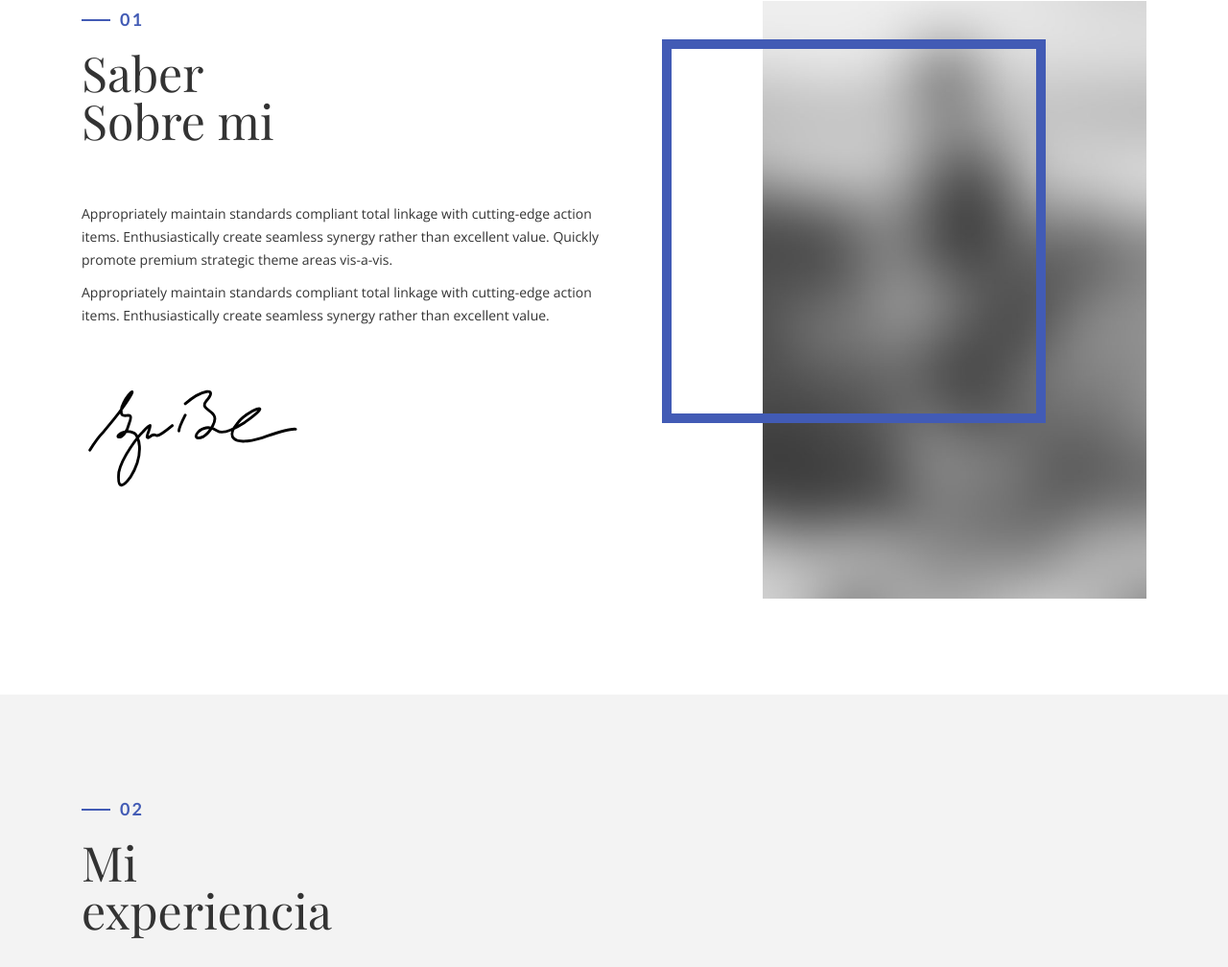
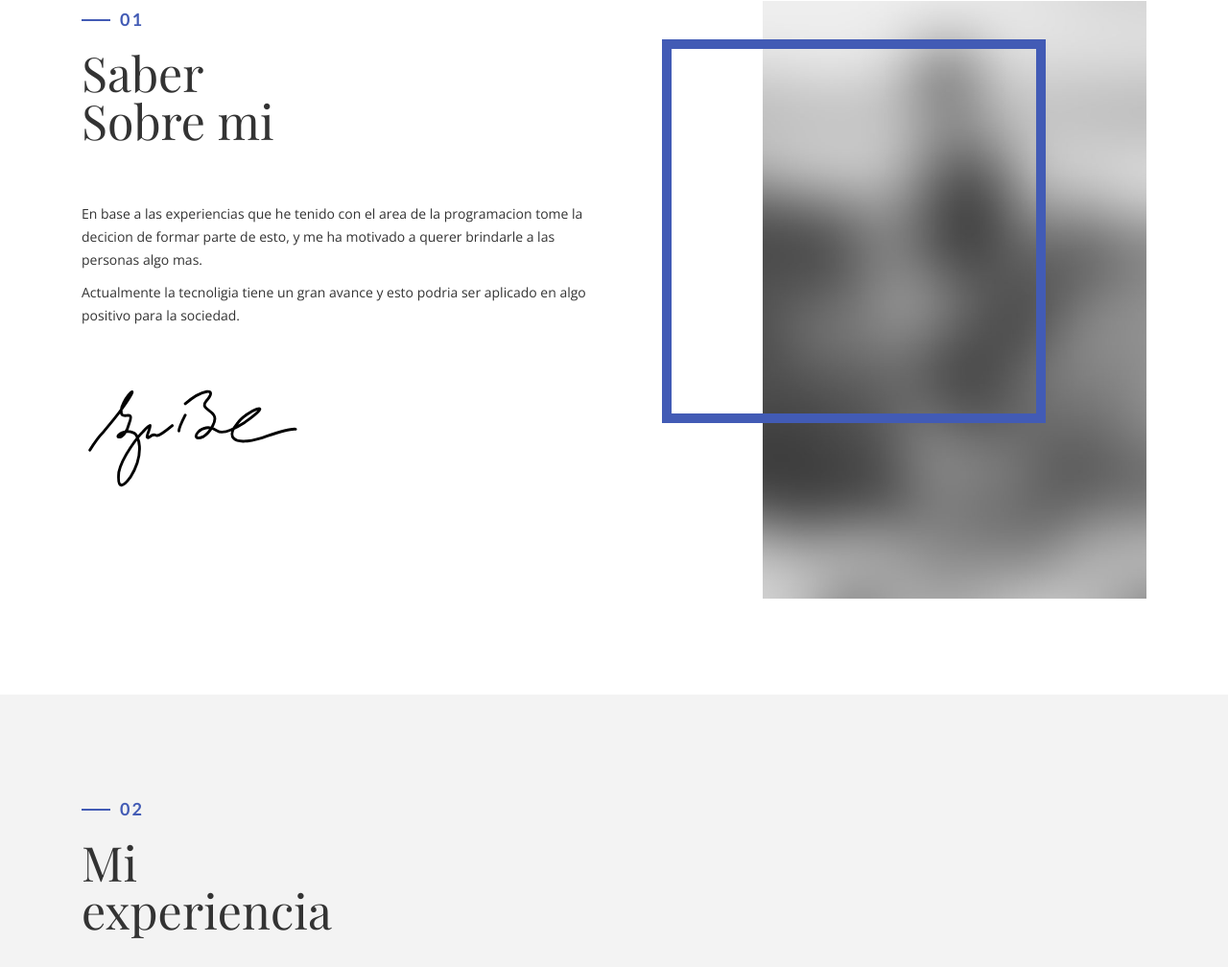
Before and after one commit to Joliva4777/test1, a plain HTML site: page index.html in a window 1280 px wide. Shown: the part 899-1907 px from the top of the page at 96% size. Drawn offline with nearby package versions, Linux system fonts and the light colour scheme; files whose address does not match are found by name; a web font is replaced by a local one.

Commit message:
Subiendo cambio de las experiencias obetidas en el area de programacion

```diff
--- a/index.html
+++ b/index.html
@@ -68,8 +68,8 @@
                 <h4>01</h4>
                 <h1 class="size-50">Saber <br /> Sobre mi</h1>
                 <div class="h-50"></div>
-                <p>Appropriately maintain standards compliant total linkage with cutting-edge action items. Enthusiastically create seamless synergy rather than excellent value. Quickly promote premium strategic theme areas vis-a-vis.</p>
-                <p>Appropriately maintain standards compliant total linkage with cutting-edge action items. Enthusiastically create seamless synergy rather than excellent value.</p>
+                <p>En base a las experiencias que he tenido con el area de la programacion tome la decicion de formar parte de esto, y me ha motivado a querer brindarle a las personas algo mas.</p>
+                <p>Actualmente la tecnoligia tiene un gran avance y esto podria ser aplicado en algo positivo para la sociedad.</p>
                 <div class="h-50"></div> <img src="img/Signature.svg" width="230" alt="" />
                 <div class="h-50"></div>
             </div>
```
